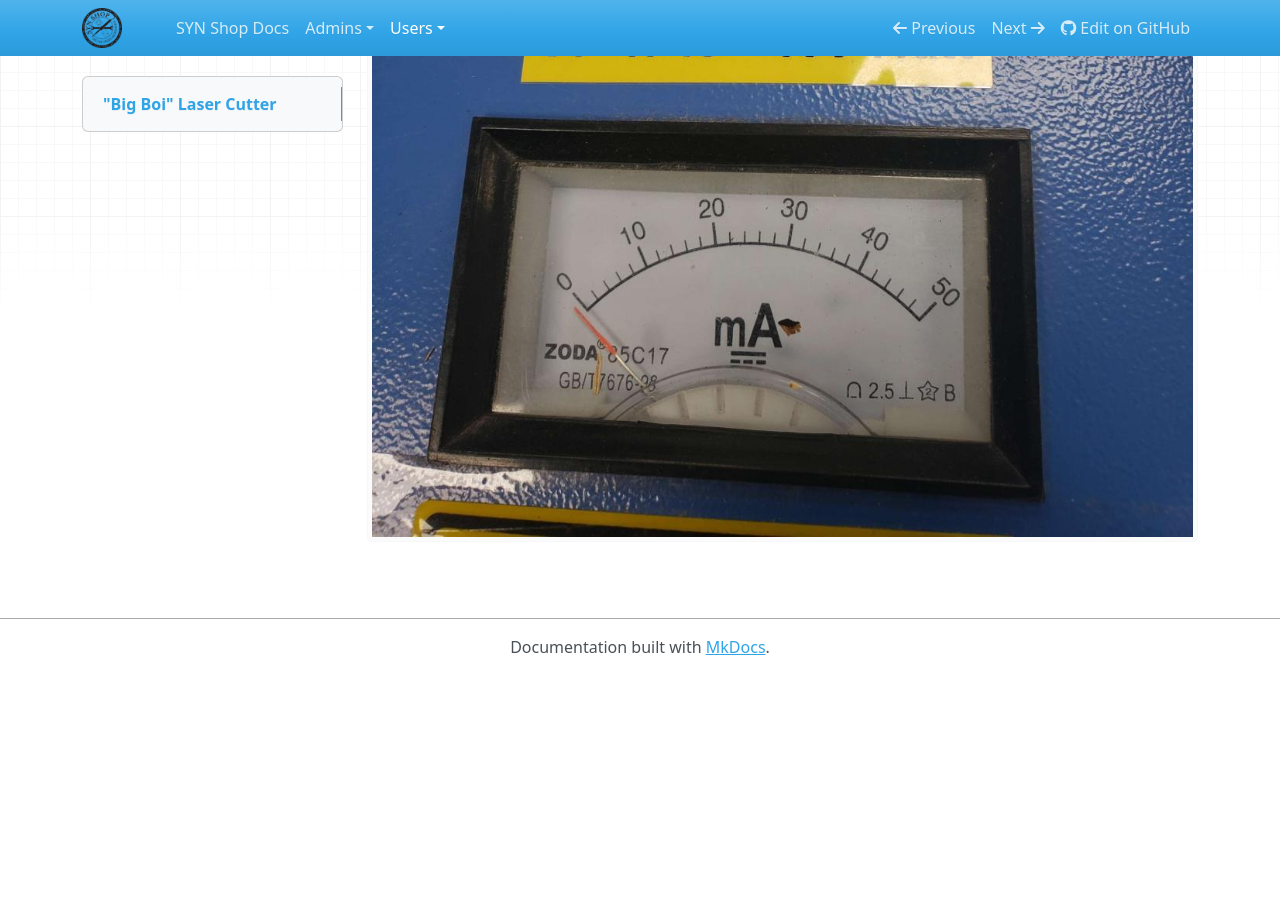
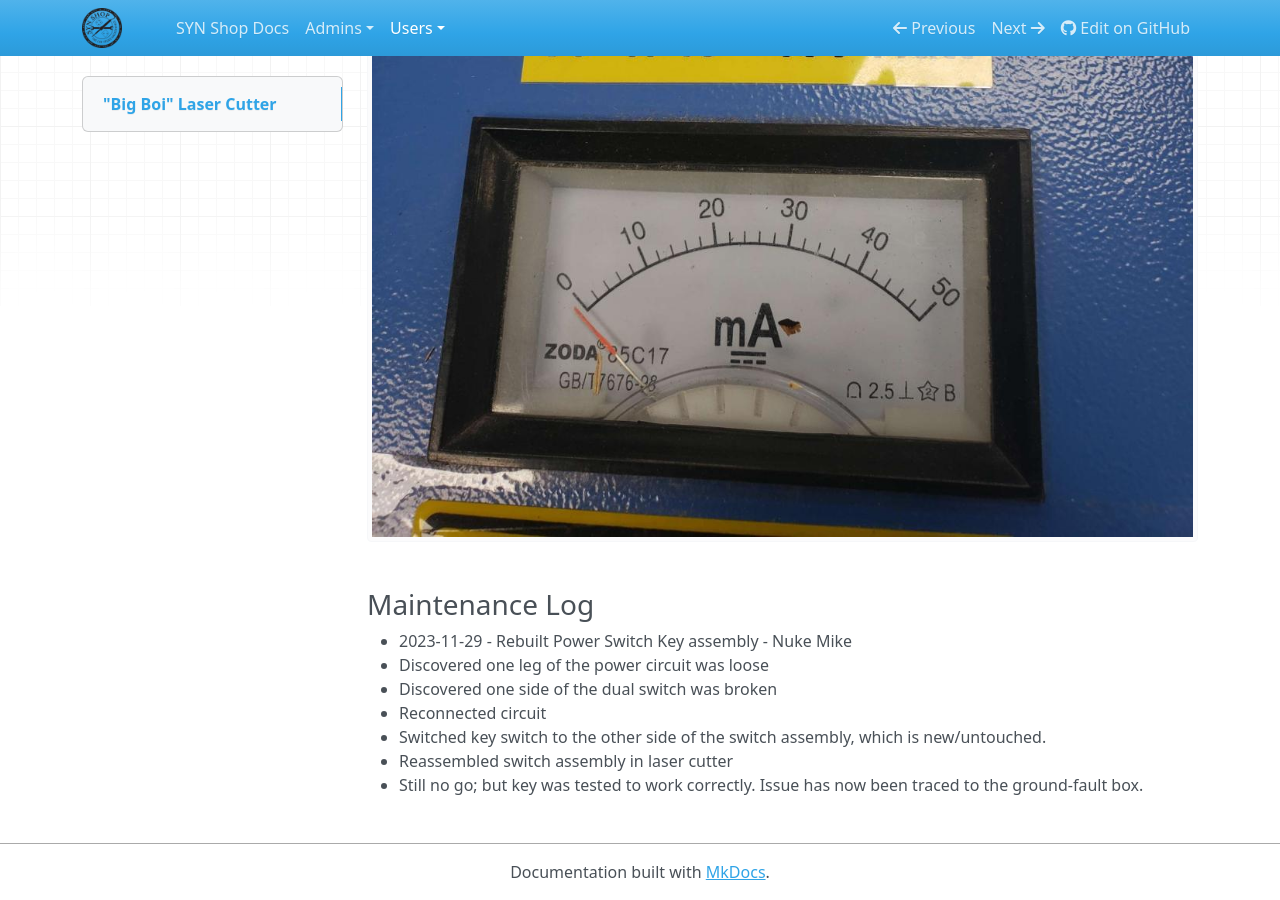
Before and after one commit to synshop/rtfm, an MkDocs documentation site: the page built from docs/users/Equipment/Big Boi Laser Cutter.md, in a window 1280 px wide and 900 px high, scrolled down 1985 px. Built offline with MkDocs 1.6.1, drawn with Linux system fonts in a browser that asks for light colours; nearby versions of some CDN libraries; before the commit the page ends 2660 px from its top, so only the background shows below that.

Commit message:
Update Big Boi Laser Cutter.md
Maintenance done to try and fix the key switch. Still not fixed, but trouble isolated further down the path.

```diff
--- a/docs/users/Equipment/Big Boi Laser Cutter.md
+++ b/docs/users/Equipment/Big Boi Laser Cutter.md
@@ -7,3 +7,12 @@
 
 ![ ](images/lasercutters/big.boi.far.jpg)
 ![ ](images/lasercutters/big.boi.close.jpg)
+
+### Maintenance Log
+- 2023-11-29 - Rebuilt Power Switch Key assembly - Nuke Mike
+  - Discovered one leg of the power circuit was loose
+  - Discovered one side of the dual switch was broken
+  - Reconnected circuit
+  - Switched key switch to the other side of the switch assembly, which is new/untouched.
+  - Reassembled switch assembly in laser cutter
+  - Still no go; but key was tested to work correctly. Issue has now been traced to the ground-fault box.
```
